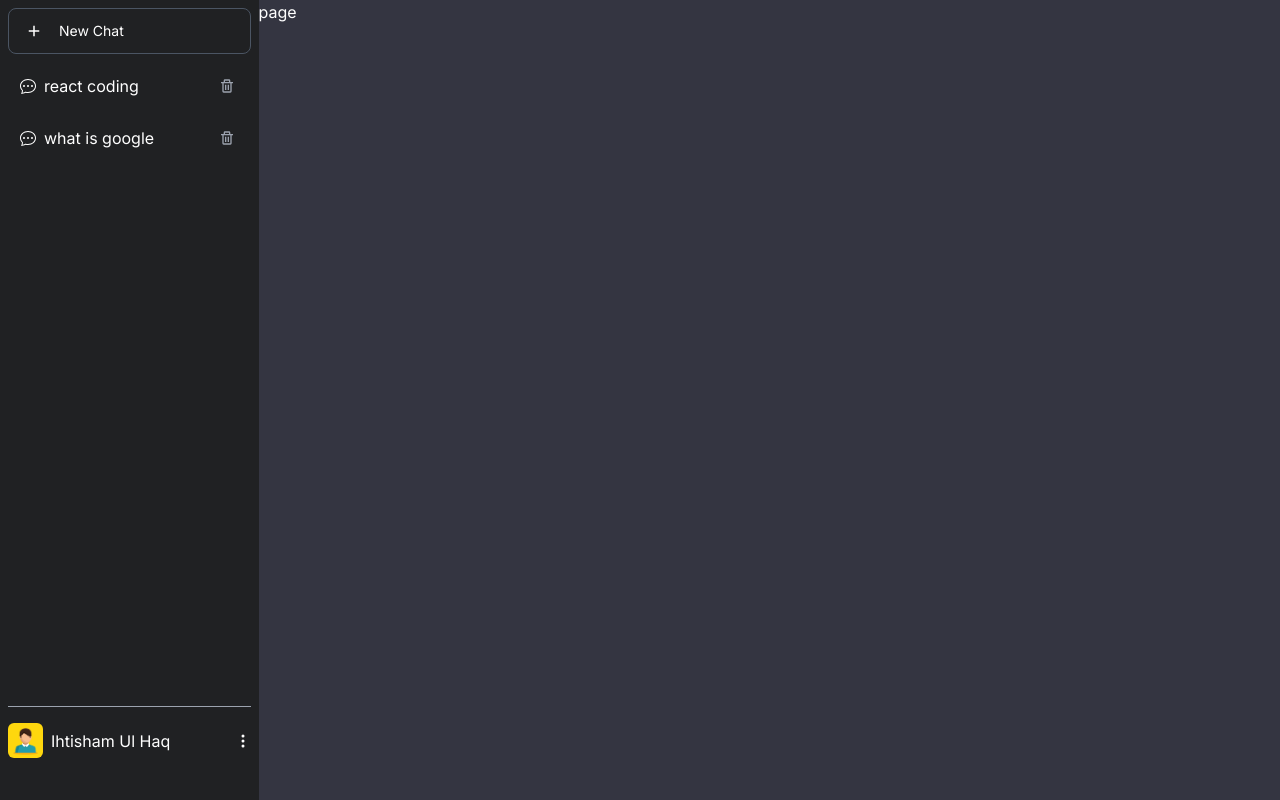
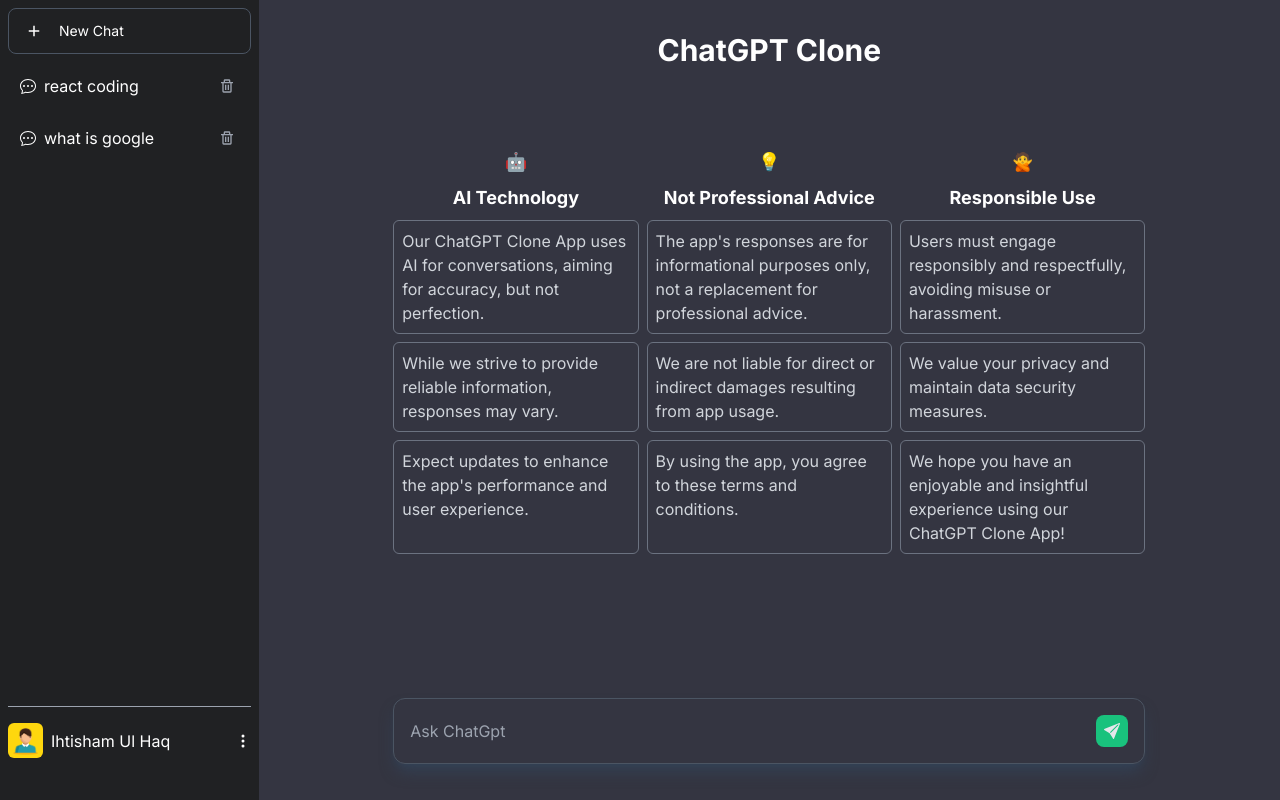
Before and after one commit to ihtisham914/ChatGPT-clone, a Next.js app: page /chat in a window 1280 px wide. Built offline with nearby package versions, Linux system fonts and the light colour scheme.

Commit message:
Updated home page

```diff
--- a/app/chat/[chatid]/page.tsx
+++ b/app/chat/[chatid]/page.tsx
@@ -44,7 +44,7 @@ const page = ({ params }: any) => {
           ))}
         </div>
       )}
-      <div className="flex items-center gap-4 justify-between w-full p-4 rounded-xl shadow-lg border border-gray-600">
+      <div className="flex items-center gap-4 justify-between w-full p-4 rounded-xl shadow-lg shadow-slate-700 border border-gray-600">
         <input
           className="w-full ouline-none bg-transparent focus:outline-none placeholder:text-gray-400"
           type="text"
--- a/app/chat/page.tsx
+++ b/app/chat/page.tsx
@@ -1,7 +1,49 @@
 import React from "react";
+import { BsFillSendFill } from "react-icons/bs";
+import { points } from "@/public/data/disclaimer";
 
 const page = () => {
-  return <div>page</div>;
+  return (
+    <main className="m-auto h-screen max-w-3xl text-white p-2">
+      <div className="chat h-[88%] pt-2 flex items-center flex-col">
+        <h1 className="text-3xl font-bold mt-4">ChatGPT Clone</h1>
+        <div className="grid grid-cols-3 gap-2 mt-20">
+          <div className="flex items-center font-bold text-lg flex-col gap-2">
+            <span>🤖</span>
+            <span>AI Technology</span>
+          </div>
+          <div className="flex items-center font-bold text-lg flex-col gap-2">
+            <span>💡</span>
+            <span>Not Professional Advice</span>
+          </div>
+          <div className="flex items-center font-bold text-lg flex-col gap-2">
+            <span>🙅</span>
+            <span>Responsible Use</span>
+          </div>
+          {points.map((point, index) => (
+            <div
+              key={index}
+              className="border border-gray-500 rounded-md p-2 text-gray-300"
+            >
+              {point}
+            </div>
+          ))}
+        </div>
+      </div>
+      <div className="flex items-center gap-4 justify-between w-full p-4 rounded-xl shadow-lg shadow-slate-700 border border-gray-600">
+        <input
+          className="w-full ouline-none bg-transparent focus:outline-none placeholder:text-gray-400"
+          type="text"
+          name="query"
+          id="query"
+          placeholder="Ask ChatGpt"
+        />
+        <span className="p-2 rounded-lg text-gray-200 bg-[#19C27D] cursor-pointer">
+          <BsFillSendFill />
+        </span>
+      </div>
+    </main>
+  );
 };
 
 export default page;
--- a/components/SideNav.tsx
+++ b/components/SideNav.tsx
@@ -10,12 +10,15 @@ import Link from "next/link";
 const SideNav = () => {
   return (
     <div className="w-[320px] h-full bg-[#202123] p-2">
-      <div className="flex items-center gap-4 py-3 px-4 border border-gray-600 text-sm rounded-lg hover:bg-gray-950 cursor-pointer transition-all">
+      <Link
+        href={`/chat`}
+        className="flex items-center gap-4 py-3 px-4 border border-gray-600 text-sm rounded-lg hover:bg-gray-950 cursor-pointer transition-all"
+      >
         <span className="text-lg">
           <BiPlus />
         </span>
         <span>New Chat</span>
-      </div>
+      </Link>
 
       {/* All chats */}
       <div className="chats flex flex-col gap-1 h-[80vh] overflow-y-scroll mt-2 mb-1 pr-1">
--- /dev/null
+++ b/public/data/disclaimer.js
@@ -0,0 +1,11 @@
+export const points = [
+  "Our ChatGPT Clone App uses AI for conversations, aiming for accuracy, but not perfection.",
+  "The app's responses are for informational purposes only, not a replacement for professional advice.",
+  "Users must engage responsibly and respectfully, avoiding misuse or harassment.",
+  "While we strive to provide reliable information, responses may vary.",
+  "We are not liable for direct or indirect damages resulting from app usage.",
+  "We value your privacy and maintain data security measures.",
+  "Expect updates to enhance the app's performance and user experience.",
+  "By using the app, you agree to these terms and conditions.",
+  "We hope you have an enjoyable and insightful experience using our ChatGPT Clone App!",
+];
```
